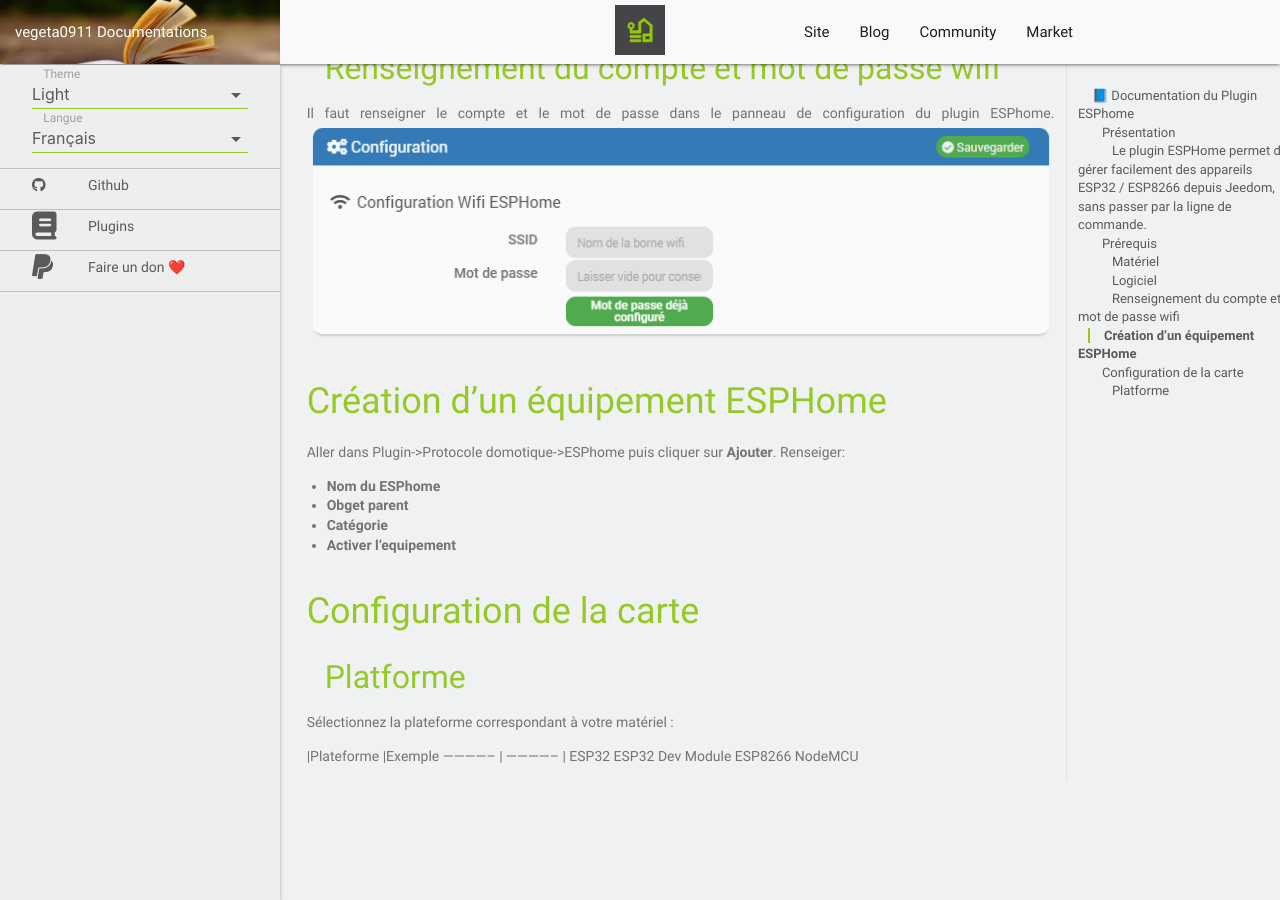
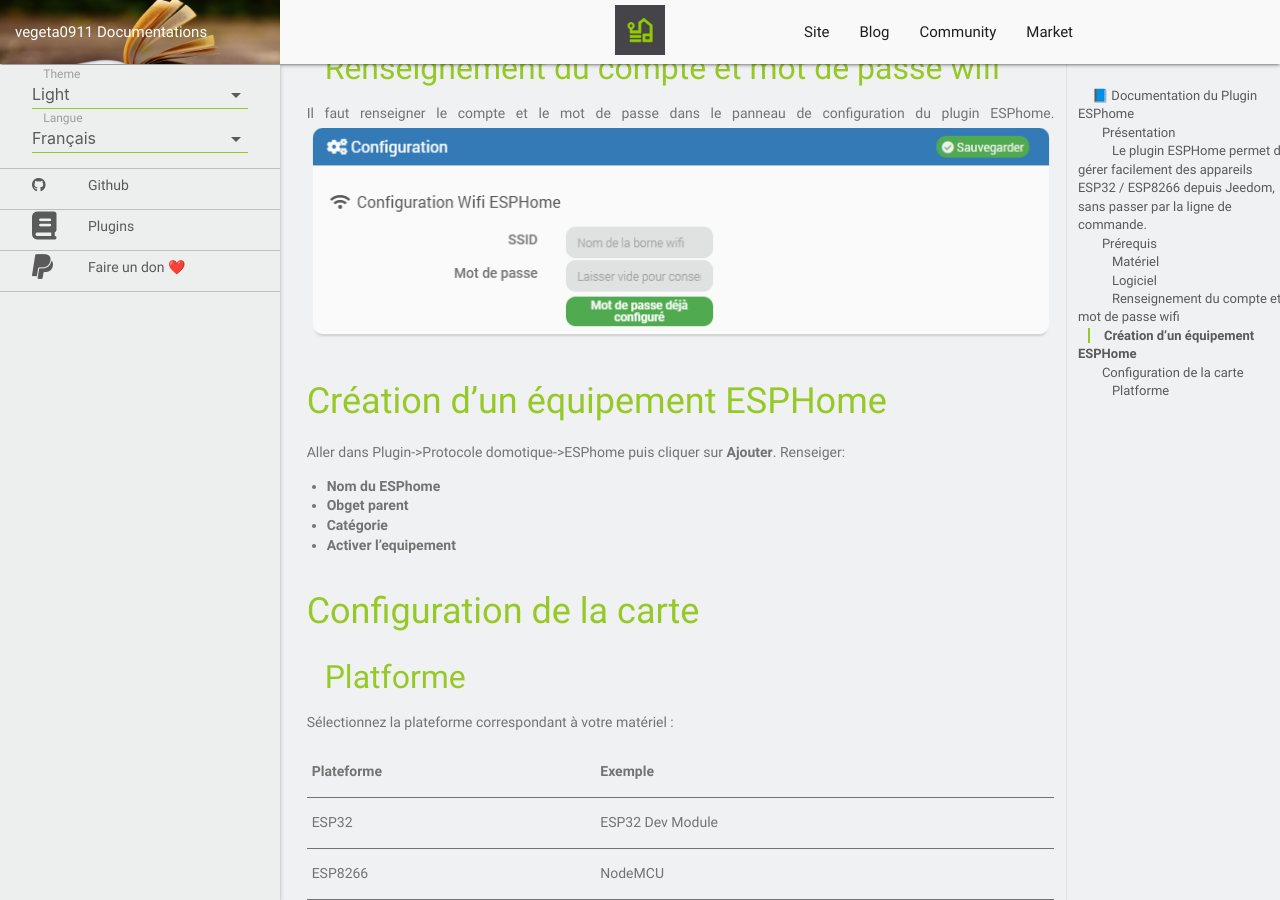
Before and after one commit to vegeta0911/documentation, a Jekyll site: the page built from plugins/fr_FR/ESPhome/index.md, in a window 1280 px wide and 900 px high, scrolled down 1055 px. Built offline with Jekyll 4.4.1, drawn with Linux system fonts in a browser that asks for light colours; nearby versions of some CDN libraries; our own code applies the rules of GitHub Pages for plain Markdown files; library files that are not in the unit come from our copies; before the commit the page ends 1836 px from its top, so only the background shows below that.

Commit message:
Fix formatting in platform selection table

```diff
--- a/plugins/fr_FR/ESPhome/index.md
+++ b/plugins/fr_FR/ESPhome/index.md
@@ -57,7 +57,7 @@
 ### Platforme
 Sélectionnez la plateforme correspondant à votre matériel :
 
-|Plateforme	   |Exemple
--------------- | --------------      |
-ESP32	ESP32 Dev Module
-ESP8266	NodeMCU
+|  Plateforme	  |    Exemple          |
+|-------------- | --------------      |
+|    ESP32	    |   ESP32 Dev Module  |
+|   ESP8266	    |      NodeMCU        |
```
